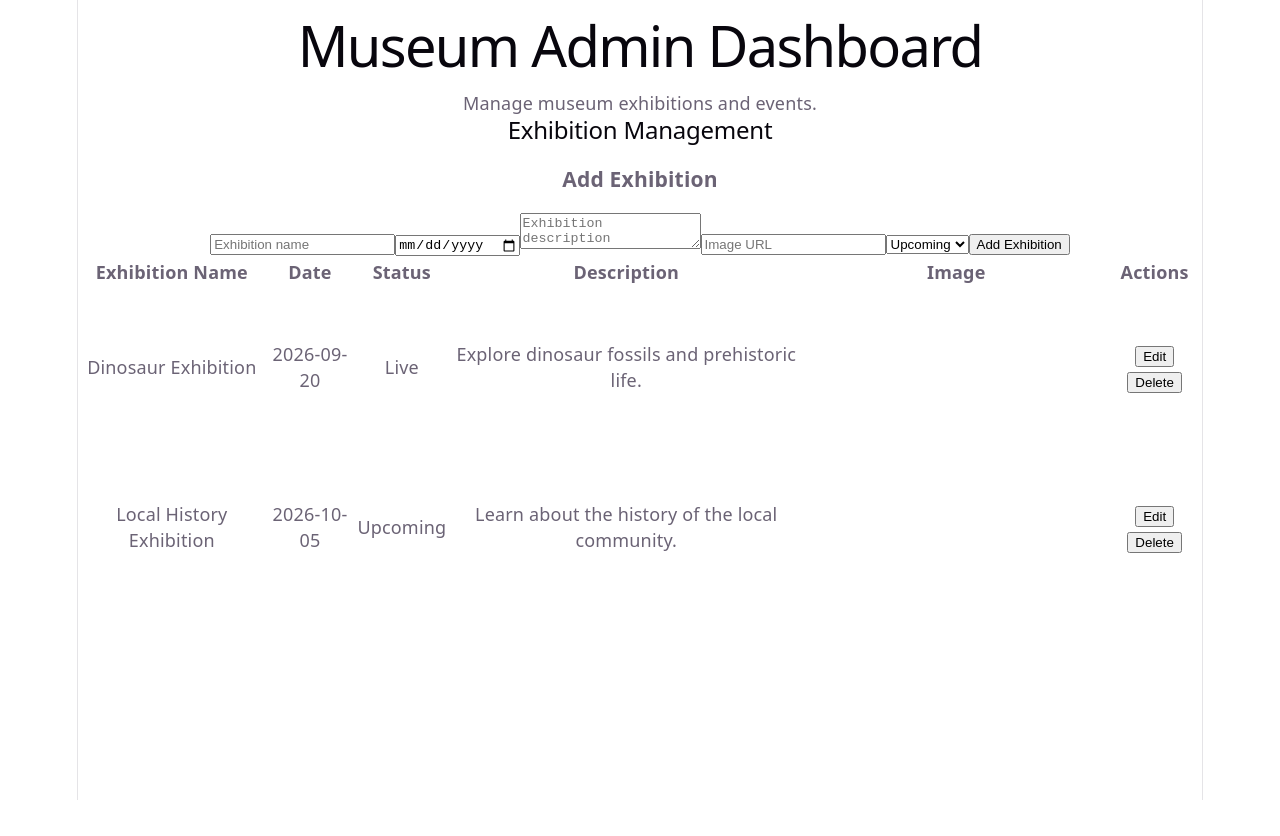
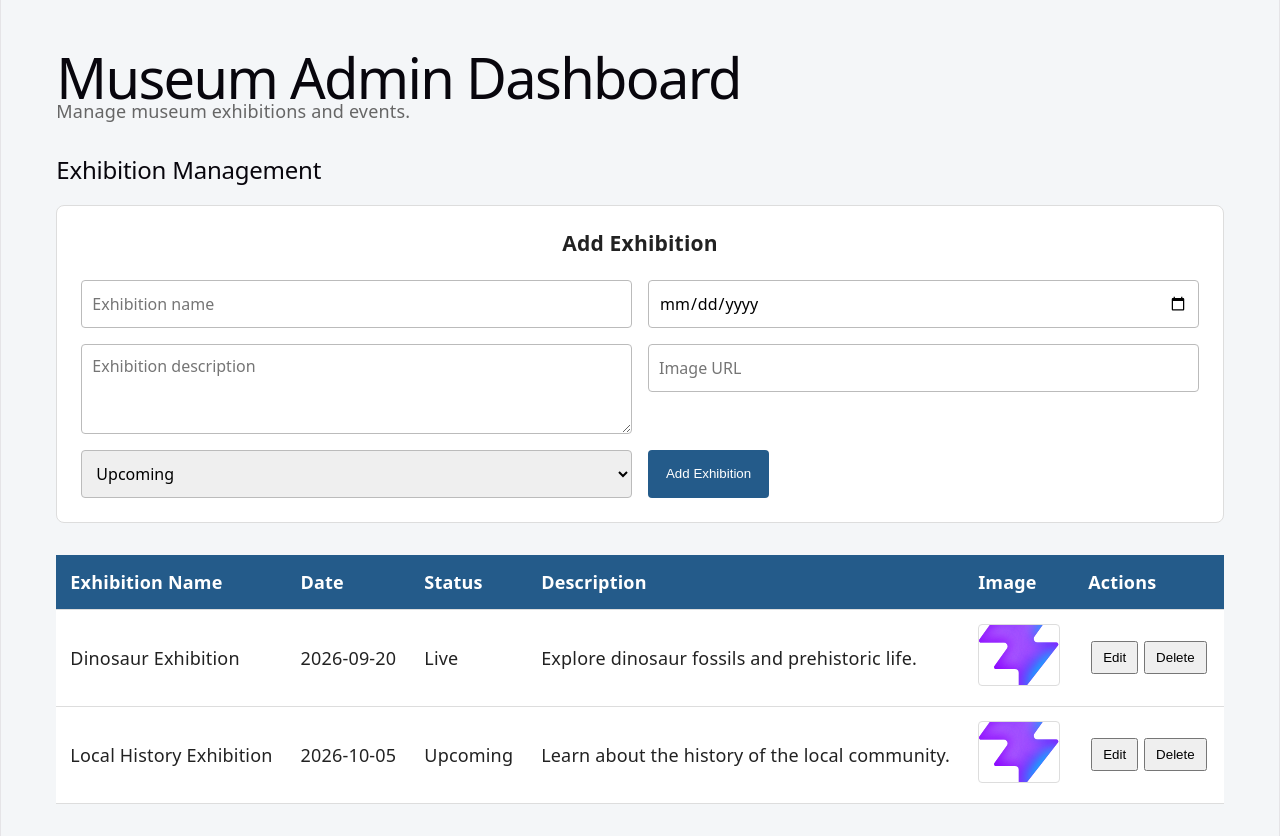
Before and after one commit to lich472/Museum-Website, a React (Vite) app: page / in a window 1280 px wide. Before the commit the page ends 800 px from the top, so only its background shows below. Built offline with nearby package versions, Linux system fonts and the light colour scheme.

Commit message:
Complete exhibition management page and improve layout

```diff
--- a/src/App.css
+++ b/src/App.css
@@ -1,184 +1,137 @@
-.counter {
+#root {
+  width: 100%;
+}
+
+body {
+  margin: 0;
+  background-color: #f4f6f8;
+}
+
+.admin-page {
+  max-width: 1200px;
+  margin: 0 auto;
+  padding: 32px;
+  color: #222222;
+}
+
+.admin-page > h1 {
+  margin-bottom: 8px;
+  text-align: left;
+}
+
+.admin-page > p {
+  margin-top: 0;
+  margin-bottom: 32px;
+  color: #666666;
+  text-align: left;
+}
+
+.admin-page > h2 {
+  margin-bottom: 20px;
+  text-align: left;
+}
+
+form {
+  display: grid;
+  grid-template-columns: 1fr 1fr;
+  gap: 16px;
+  margin-bottom: 32px;
+  padding: 24px;
+  background-color: white;
+  border: 1px solid #dddddd;
+  border-radius: 8px;
+}
+
+form h3 {
+  grid-column: 1 / -1;
+  margin: 0 0 8px;
+}
+
+form input,
+form select,
+form textarea {
+  width: 100%;
+  padding: 10px;
   font-size: 16px;
-  padding: 5px 10px;
-  border-radius: 5px;
-  color: var(--accent);
-  background: var(--accent-bg);
-  border: 2px solid transparent;
-  transition: border-color 0.3s;
-  margin-bottom: 24px;
+  font-family: inherit;
+  border: 1px solid #bbbbbb;
+  border-radius: 4px;
+  box-sizing: border-box;
+}
 
-  &:hover {
-    border-color: var(--accent-border);
+form textarea {
+  min-height: 90px;
+  resize: vertical;
+}
+
+form input,
+form select {
+  height: 48px;
+  align-self: start;
+}
+
+form button {
+  width: fit-content;
+  padding: 10px 18px;
+  color: white;
+  background-color: #245b8a;
+  border: none;
+  border-radius: 4px;
+  cursor: pointer;
+}
+
+form button:hover {
+  background-color: #19476d;
+}
+
+table {
+  width: 100%;
+  border-collapse: collapse;
+  background-color: white;
+}
+
+th,
+td {
+  padding: 14px;
+  text-align: left;
+  vertical-align: middle;
+  border-bottom: 1px solid #dddddd;
+}
+
+th {
+  color: white;
+  background-color: #245b8a;
+}
+
+.exhibition-image {
+  width: 80px;
+  height: 60px;
+  object-fit: cover;
+  border: 1px solid #dddddd;
+  border-radius: 4px;
+}
+
+td button {
+  margin: 3px;
+  padding: 7px 10px;
+  cursor: pointer;
+}
+
+@media (max-width: 800px) {
+  .admin-page {
+    padding: 16px;
   }
-  &:focus-visible {
-    outline: 2px solid var(--accent);
-    outline-offset: 2px;
+
+  form {
+    grid-template-columns: 1fr;
+  }
+
+  table {
+    font-size: 14px;
+  }
+
+  th,
+  td {
+    padding: 8px;
   }
 }
-
-.hero {
-  position: relative;
-
-  .base,
-  .framework,
-  .vite {
-    inset-inline: 0;
-    margin: 0 auto;
-  }
-
-  .base {
-    width: 170px;
-    position: relative;
-    z-index: 0;
-  }
-
-  .framework,
-  .vite {
-    position: absolute;
-  }
-
-  .framework {
-    z-index: 1;
-    top: 34px;
-    height: 28px;
-    transform: perspective(2000px) rotateZ(300deg) rotateX(44deg) rotateY(39deg)
-      scale(1.4);
-  }
-
-  .vite {
-    z-index: 0;
-    top: 107px;
-    height: 26px;
-    width: auto;
-    transform: perspective(2000px) rotateZ(300deg) rotateX(40deg) rotateY(39deg)
-      scale(0.8);
-  }
-}
-
-#center {
-  display: flex;
-  flex-direction: column;
-  gap: 25px;
-  place-content: center;
-  place-items: center;
-  flex-grow: 1;
-
-  @media (max-width: 1024px) {
-    padding: 32px 20px 24px;
-    gap: 18px;
-  }
-}
-
-#next-steps {
-  display: flex;
-  border-top: 1px solid var(--border);
-  text-align: left;
-
-  & > div {
-    flex: 1 1 0;
-    padding: 32px;
-    @media (max-width: 1024px) {
-      padding: 24px 20px;
-    }
-  }
-
-  .icon {
-    margin-bottom: 16px;
-    width: 22px;
-    height: 22px;
-  }
-
-  @media (max-width: 1024px) {
-    flex-direction: column;
-    text-align: center;
-  }
-}
-
-#docs {
-  border-right: 1px solid var(--border);
-
-  @media (max-width: 1024px) {
-    border-right: none;
-    border-bottom: 1px solid var(--border);
-  }
-}
-
-#next-steps ul {
-  list-style: none;
-  padding: 0;
-  display: flex;
-  gap: 8px;
-  margin: 32px 0 0;
-
-  .logo {
-    height: 18px;
-  }
-
-  a {
-    color: var(--text-h);
-    font-size: 16px;
-    border-radius: 6px;
-    background: var(--social-bg);
-    display: flex;
-    padding: 6px 12px;
-    align-items: center;
-    gap: 8px;
-    text-decoration: none;
-    transition: box-shadow 0.3s;
-
-    &:hover {
-      box-shadow: var(--shadow);
-    }
-    .button-icon {
-      height: 18px;
-      width: 18px;
-    }
-  }
-
-  @media (max-width: 1024px) {
-    margin-top: 20px;
-    flex-wrap: wrap;
-    justify-content: center;
-
-    li {
-      flex: 1 1 calc(50% - 8px);
-    }
-
-    a {
-      width: 100%;
-      justify-content: center;
-      box-sizing: border-box;
-    }
-  }
-}
-
-#spacer {
-  height: 88px;
-  border-top: 1px solid var(--border);
-  @media (max-width: 1024px) {
-    height: 48px;
-  }
-}
-
-.ticks {
-  position: relative;
-  width: 100%;
-
-  &::before,
-  &::after {
-    content: '';
-    position: absolute;
-    top: -4.5px;
-    border: 5px solid transparent;
-  }
-
-  &::before {
-    left: 0;
-    border-left-color: var(--border);
-  }
-  &::after {
-    right: 0;
-    border-right-color: var(--border);
-  }
-}
--- a/src/App.jsx
+++ b/src/App.jsx
@@ -9,7 +9,7 @@ function App() {
       date: '2026-09-20',
       status: 'Live',
       description: 'Explore dinosaur fossils and prehistoric life.',
-      imageUrl: '/icons.svg'
+      imageUrl: '/favicon.svg'
     },
     {
       id: 2,
@@ -17,7 +17,7 @@ function App() {
       date: '2026-10-05',
       status: 'Upcoming',
       description: 'Learn about the history of the local community.',
-      imageUrl: '/icons.svg'
+      imageUrl: '/favicon.svg'
     }
       ])
         const [title, setTitle] = useState('')
@@ -39,8 +39,6 @@ function App() {
   setStatus(exhibition.status)
   setDescription(exhibition.description)
   setImageUrl(exhibition.imageUrl)
-  setDescription(exhibition.description)
-  setImage(exhibition.image)
   setEditingId(exhibition.id)
 }
  function addExhibition(event) {
@@ -96,7 +94,9 @@ function App() {
 
       <h2>Exhibition Management</h2>
 <form onSubmit={addExhibition}>
-  <h3>Add Exhibition</h3>
+  <h3>
+  {editingId === null ? 'Add Exhibition' : 'Edit Exhibition'}
+</h3>
 
   <input
     type="text"
@@ -130,7 +130,9 @@ function App() {
     <option value="Archived">Archived</option>
   </select>
 
-  <button type="submit">Add Exhibition</button>
+  <button type="submit">
+  {editingId === null ? 'Add Exhibition' : 'Save Changes'}
+</button>
 </form>
       <table>
         <thead>
```
